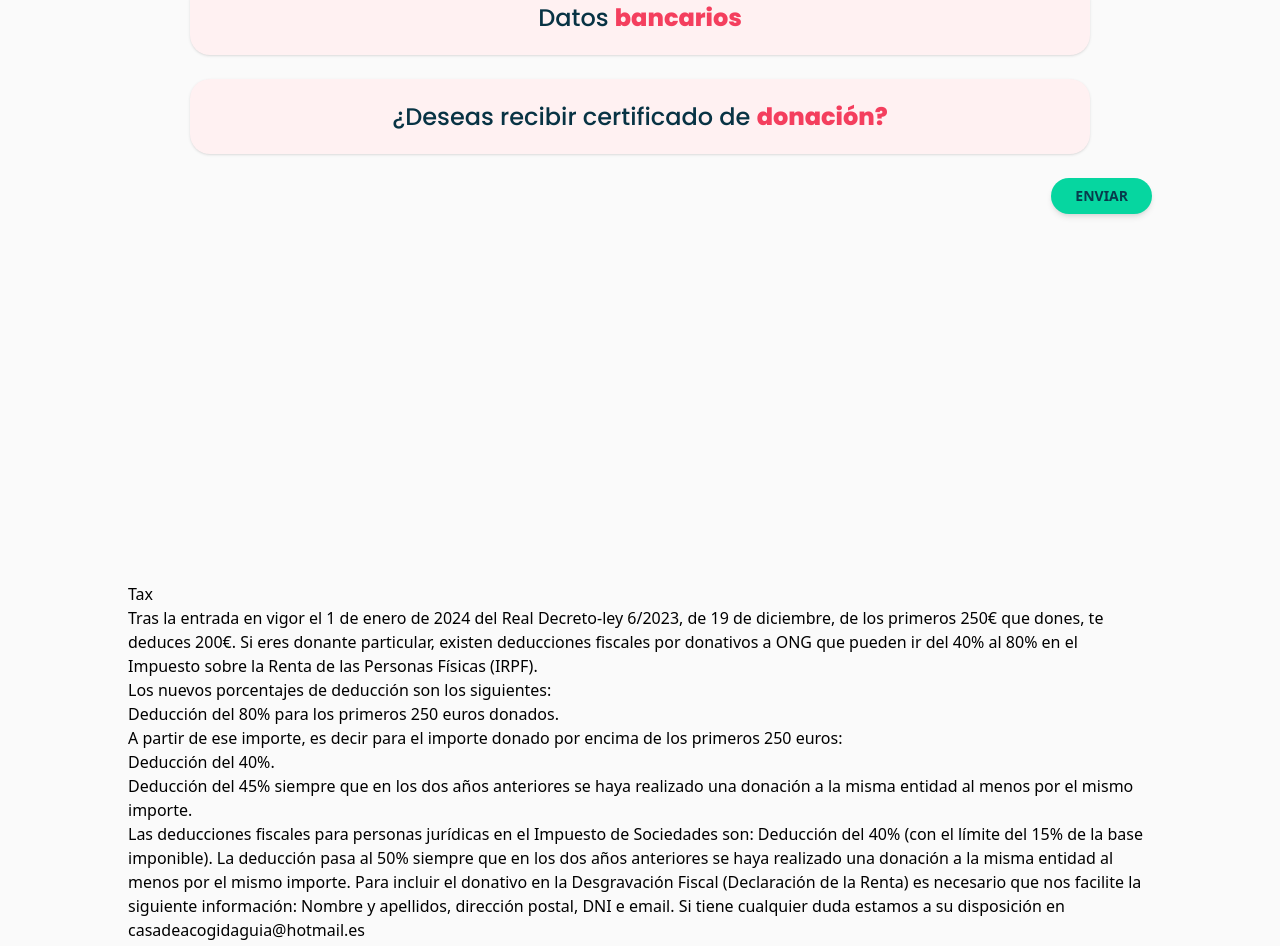
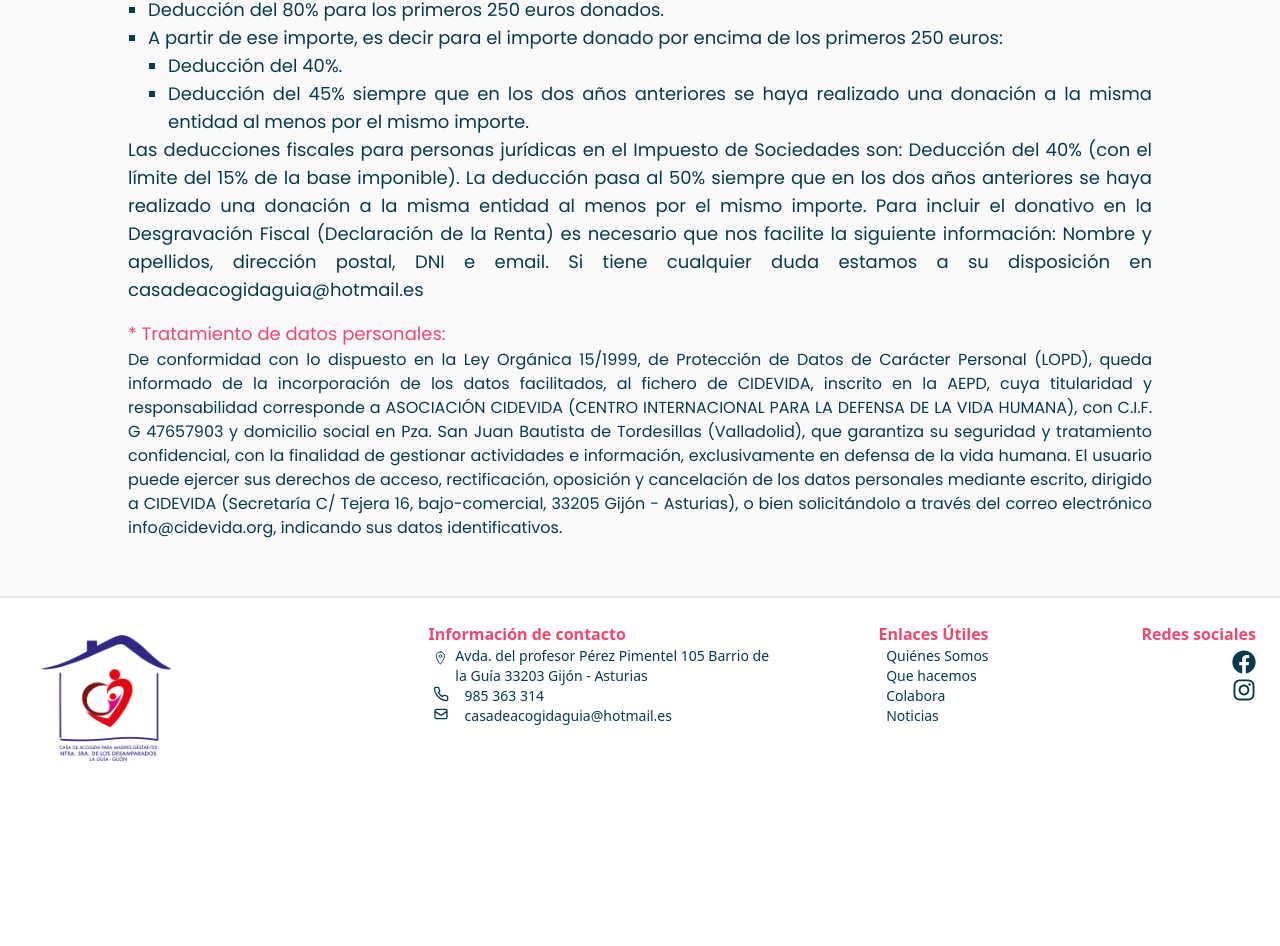
Before and after one commit to vallefarinha/front-casa, a React (Vite) app: page /form in a window 1280 px wide. Shown: the part 1139-2085 px from the top of the page. After the commit the page ends 1925 px from the top, so only its background shows below. Built offline with nearby package versions, Linux system fonts and the light colour scheme.

Commit message:
form text ok legislation y taxes

```diff
--- a/src/components/form/Legislation.jsx
+++ b/src/components/form/Legislation.jsx
@@ -1,9 +1,10 @@
-import React from 'react'
-import LegislationText from '../texts/LegislationText'
+import React from 'react';
+import LegislationText from '../texts/LegislationText';
+
 
 const Legislation = () => {
   return (
-    <div>Legislation
+    <div>
      <LegislationText></LegislationText>
 
     </div>
--- a/src/components/form/Tax.jsx
+++ b/src/components/form/Tax.jsx
@@ -1,9 +1,10 @@
-import React from 'react'
-import TaxText from '../texts/TaxText'
+import React from 'react';
+import TaxText from '../texts/TaxText';
+
 
 const Tax = () => {
   return (
-    <div>Tax
+    <div>
         <TaxText/>
     </div>
   )
--- a/src/components/texts/LegislationText.jsx
+++ b/src/components/texts/LegislationText.jsx
@@ -1,16 +1,20 @@
 import React from 'react'
+import RegularText from './RegularText'
+
 
 const LegislationText = () => {
 
   return (
     <>
       <div className="mt-4">
+      <span className="font-poppinsRegular text-justify mb-4 w-full text-primaryColor text-sm lg:text-lg sm:text-xs">
+        * Tratamiento de datos personales:
+      </span>
+      <p className="font-poppinsRegular text-justify mb-4 w-full text-LetterColor text-xs lg:text-base sm:text-xs">
+      De conformidad con lo dispuesto en la Ley Orgánica 15/1999, de Protección de Datos de Carácter Personal (LOPD), queda informado de la incorporación de los datos facilitados, al fichero de CIDEVIDA, inscrito en la AEPD, cuya titularidad y responsabilidad corresponde a ASOCIACIÓN CIDEVIDA (CENTRO INTERNACIONAL PARA LA DEFENSA DE LA VIDA HUMANA), con C.I.F. G 47657903 y domicilio social en Pza. San Juan Bautista de Tordesillas (Valladolid), que garantiza su seguridad y tratamiento confidencial, con la finalidad de gestionar actividades e información, exclusivamente en defensa de la vida humana.
+       El usuario puede ejercer sus derechos de acceso, rectificación, oposición y cancelación de los datos personales mediante escrito, dirigido a CIDEVIDA (Secretaría C/ Tejera 16, bajo-comercial, 33205 Gijón - Asturias), o bien solicitándolo a través del correo electrónico info@cidevida.org, indicando sus datos identificativos.
+      </p>
 
-      <p className="text-LetterColor font-poppinsRegular text-xl md:text-lg  text-justify">
-        Tratamiento de datos personales:
-        De conformidad con lo dispuesto en la Ley Orgánica 15/1999, de Protección de Datos de Carácter Personal (LOPD), queda informado de la incorporación de los datos facilitados, al fichero de CIDEVIDA, inscrito en la AEPD, cuya titularidad y responsabilidad corresponde a ASOCIACIÓN CIDEVIDA (CENTRO INTERNACIONAL PARA LA DEFENSA DE LA VIDA HUMANA), con C.I.F. G 47657903 y domicilio social en Pza. San Juan Bautista de Tordesillas (Valladolid), que garantiza su seguridad y tratamiento confidencial, con la finalidad de gestionar actividades e información, exclusivamente en defensa de la vida humana.
-        El usuario puede ejercer sus derechos de acceso, rectificación, oposición y cancelación de los datos personales mediante escrito, dirigido a CIDEVIDA (Secretaría C/ Tejera 16, bajo-comercial, 33205 Gijón - Asturias), o bien solicitándolo a través del correo electrónico info@cidevida.org, indicando sus datos identificativos.
-        </p>
       </div>
     </>
   )
--- /dev/null
+++ b/src/components/texts/RegularText.jsx
@@ -0,0 +1,11 @@
+
+
+
+const RegularText = ({ text, base,large, small,color}) => (
+    <span className={`font-poppinsRegular text-justify mb-4 w-full text-${color} text-${base} lg:text-${large} sm:text-${small} `}>
+        {text}
+    </span>
+);
+
+
+export default RegularText;
--- a/src/components/texts/TaxText.jsx
+++ b/src/components/texts/TaxText.jsx
@@ -1,28 +1,21 @@
-import React from 'react'
+import React from 'react';
 
 const TaxText = () => {
   return (
-    <div>
-        <p>Tras la entrada en vigor el 1 de enero de 2024 del Real Decreto-ley  6/2023, de 19 de diciembre, de los primeros 250€ que dones, te deduces  200€. Si eres donante particular, existen deducciones fiscales por  donativos a ONG que pueden ir del 40% al 80% en el Impuesto sobre la  Renta de las Personas Físicas (IRPF). </p>
-        <p>
-        Los nuevos porcentajes de deducción son los siguientes:
-        <ul>
-       <li>Deducción del 80% para los primeros 250 euros donados.</li>
-        <li>A partir de ese importe, es decir para el importe donado por encima de los primeros 250 euros:</li>
-            <ul>
-                <li>Deducción del 40%.</li>
-                <li>Deducción  del 45% siempre que en los dos años anteriores se haya realizado una  donación a la misma entidad al menos por el mismo importe.</li>
-            </ul>
-        </ul>
+    <div className="font-poppinsRegular text-justify mb-4 w-full text-LetterColor text-md lg:text-lg sm:text-xs">
+      <p>Tras la entrada en vigor el 1 de enero de 2024 del Real Decreto-ley  6/2023, de 19 de diciembre, de los primeros 250€ que dones, te deduces  200€. Si eres donante particular, existen deducciones fiscales por  donativos a ONG que pueden ir del 40% al 80% en el Impuesto sobre la  Renta de las Personas Físicas (IRPF). Los nuevos porcentajes de deducción son los siguientes:</p>
+      <ul style={{ listStyleType: 'square', paddingLeft: '20px' }}>
+        <li>Deducción del 80% para los primeros 250 euros donados.</li>
+        <li>A partir de ese importe, es decir para el importe donado por encima de los primeros 250 euros:
+          <ul style={{ listStyleType: 'square', paddingLeft: '20px' }}>
+            <li>Deducción del 40%.</li>
+            <li>Deducción  del 45% siempre que en los dos años anteriores se haya realizado una  donación a la misma entidad al menos por el mismo importe.</li>
+          </ul>
+        </li>
+      </ul>
+      <p>Las deducciones fiscales para personas jurídicas en el Impuesto de Sociedades son: Deducción del 40% (con el límite del 15% de la base imponible). La  deducción pasa al 50% siempre que en los dos años anteriores se haya  realizado una donación a la misma entidad al menos por el mismo importe. Para  incluir el donativo en la Desgravación Fiscal (Declaración de la Renta)  es necesario que nos facilite la siguiente información: Nombre y  apellidos, dirección postal, DNI e email. Si tiene cualquier duda  estamos a su disposición en casadeacogidaguia@hotmail.es</p>
+    </div>
+  );
+};
 
-Las deducciones fiscales para personas jurídicas en el Impuesto de Sociedades son:
-Deducción del 40% (con el límite del 15% de la base imponible).
-La  deducción pasa al 50% siempre que en los dos años anteriores se haya  realizado una donación a la misma entidad al menos por el mismo importe.
-Para  incluir el donativo en la Desgravación Fiscal (Declaración de la Renta)  es necesario que nos facilite la siguiente información: Nombre y  apellidos, dirección postal, DNI e email. Si tiene cualquier duda  estamos a su disposición en casadeacogidaguia@hotmail.es
-        </p>
-
-    </div>
-  )
-}
-
-export default TaxText
+export default TaxText;
--- a/src/pages/PartnerForm.jsx
+++ b/src/pages/PartnerForm.jsx
@@ -12,11 +12,11 @@ function PartnerForm() {
   return (
     <div className="w-[80%] mx-auto">
 
-      <section className="md:h-screen">
+      <section className="">
         <TitleAllForm />
         <FormBlue />
       </section>
-      <section className="md:h-screen">
+      <section className="">
 
         <MoneySelect />
         <Periodicity />
@@ -24,8 +24,8 @@ function PartnerForm() {
         <DonationOption />
         <SendButtonForm />
       </section>
-      <Tax/>
-      <Legislation/>
+        <Tax/>
+        <Legislation/>
 
     </div>
   );
```
Also changed, not shown: src/assets/images/LogoLetters.png (added), src/components/texts/RegularText30.jsx (line endings or trailing spaces).
